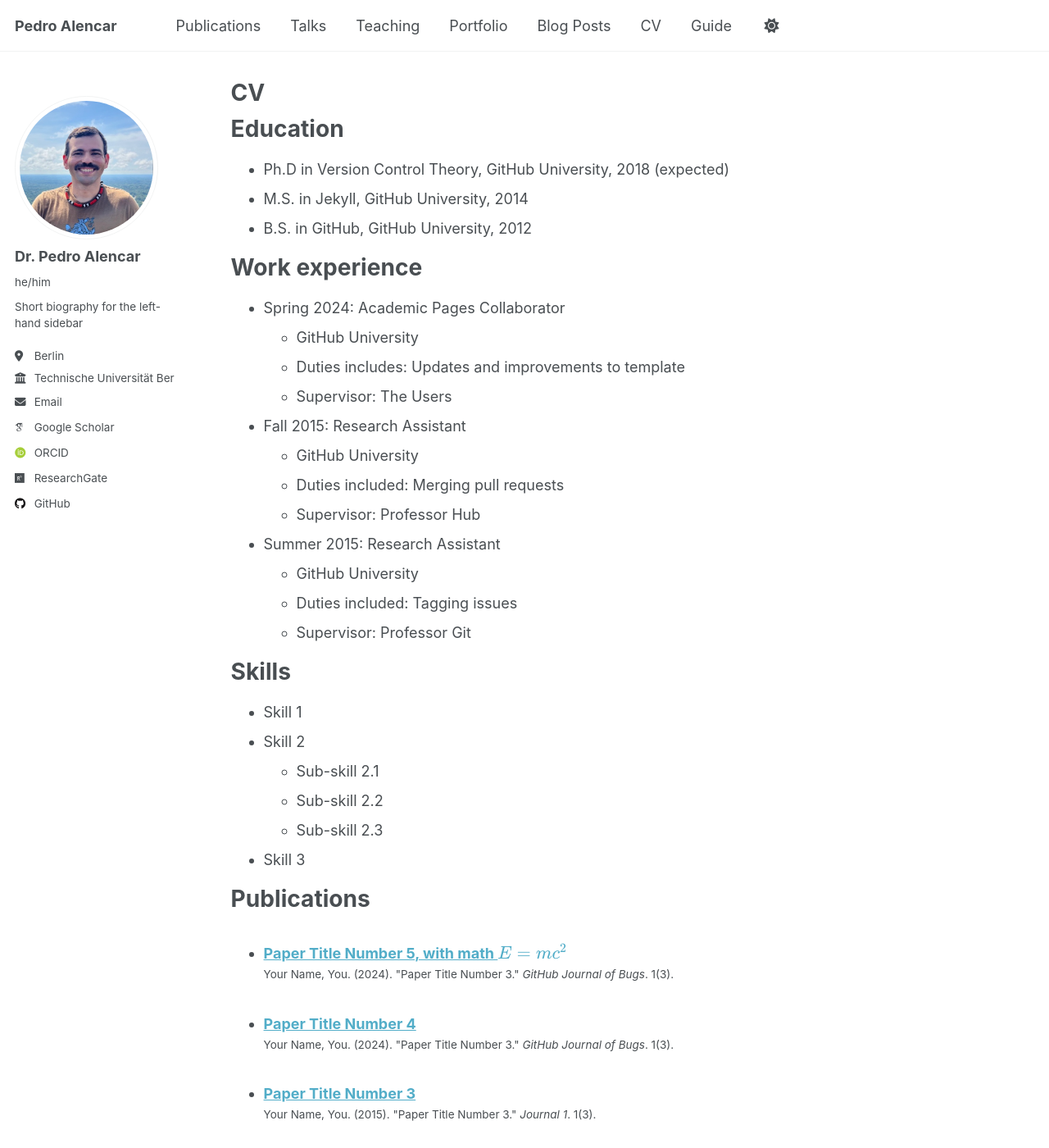
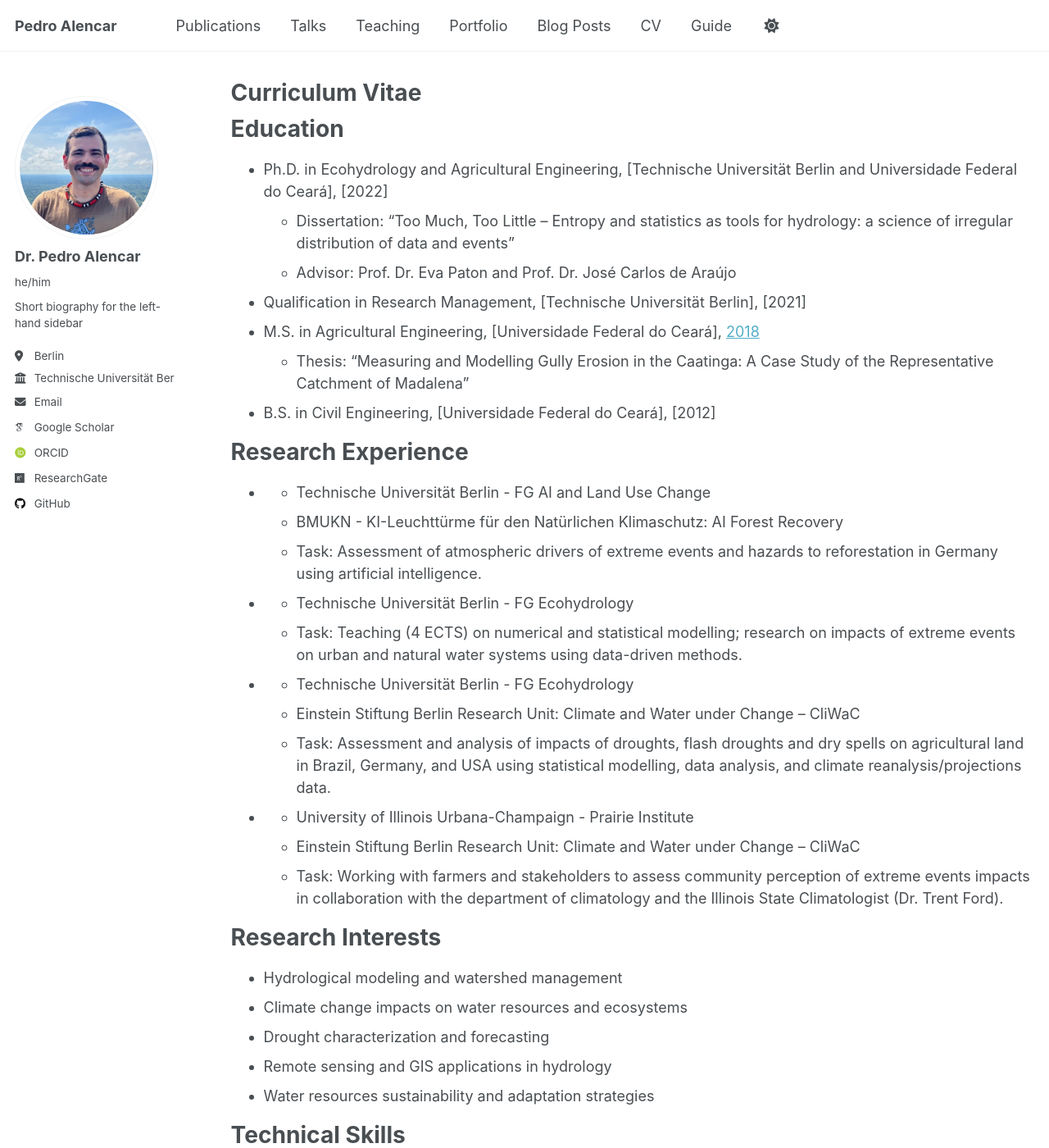
Before and after one commit to pedroalencar1/pedroalencar1.github.io, a Jekyll site: the page built from _pages/cv.md, in a window 1280 px wide and 1400 px high. Shown: the whole window at 82% size. Built offline with Jekyll 4.4.1, drawn with Linux system fonts in a browser that asks for light colours; some web fonts are replaced; a script that is not in the unit is left out; some of the changed text lies outside the part shown.

Commit message:
Revise CV with updated education and experience
Updated CV with new education and research experience details, including recent degrees and roles.

```diff
--- a/_pages/cv.md
+++ b/_pages/cv.md
@@ -1,6 +1,6 @@
 ---
 layout: archive
-title: "CV"
+title: "Curriculum Vitae"
 permalink: /cv/
 author_profile: true
 redirect_from:
@@ -11,35 +11,49 @@ redirect_from:
 
 Education
 ======
-* Ph.D in Version Control Theory, GitHub University, 2018 (expected)
-* M.S. in Jekyll, GitHub University, 2014
-* B.S. in GitHub, GitHub University, 2012
+* Ph.D. in Ecohydrology and Agricultural Engineering, [Technische Universität Berlin and Universidade Federal do Ceará], [2022]
+  * Dissertation: "Too Much, Too Little -- Entropy and statistics as tools for hydrology: a science of irregular distribution of data and events"
+  * Advisor: Prof. Dr. Eva Paton and Prof. Dr. José Carlos de Araújo
+* Qualification in Research Management, [Technische Universität Berlin], [2021]
+* M.S. in Agricultural Engineering, [Universidade Federal do Ceará], [2018]
+  * Thesis: "Measuring and Modelling Gully Erosion in the Caatinga: A Case Study of the Representative Catchment of Madalena"
+* B.S. in Civil Engineering, [Universidade Federal do Ceará], [2012]
 
-Work experience
+Research Experience
 ======
-* Spring 2024: Academic Pages Collaborator
-  * GitHub University
-  * Duties includes: Updates and improvements to template
-  * Supervisor: The Users
+* [2025 - ]: Postdoctoral Researcher
+  * Technische Universität Berlin - FG AI and Land Use Change
+  * BMUKN - KI-Leuchttürme für den Natürlichen Klimaschutz: AI Forest Recovery
+  * Task: Assessment of atmospheric drivers of extreme events and hazards to reforestation in Germany using artificial intelligence.
 
-* Fall 2015: Research Assistant
-  * GitHub University
-  * Duties included: Merging pull requests
-  * Supervisor: Professor Hub
+* [2024 - 2025]: WiMi/Lecturer
+  * Technische Universität Berlin - FG Ecohydrology
+  * Task: Teaching (4 ECTS) on numerical and statistical modelling; research on impacts of extreme events on urban and natural water systems using data-driven methods.
 
-* Summer 2015: Research Assistant
-  * GitHub University
-  * Duties included: Tagging issues
-  * Supervisor: Professor Git
+* [2022 - 2024]: Postdoctoral Researcher
+  * Technische Universität Berlin - FG Ecohydrology
+  * Einstein Stiftung Berlin Research Unit: Climate and Water under Change -- CliWaC
+  * Task: Assessment and analysis of impacts of droughts, flash droughts and dry spells on agricultural land in Brazil, Germany, and USA using statistical modelling, data analysis, and climate reanalysis/projections data.
 
-Skills
+* [Oct. 2023 - Jan. 2024]: Visiting Researcher
+  * University of Illinois Urbana-Champaign - Prairie Institute
+  * Einstein Stiftung Berlin Research Unit: Climate and Water under Change -- CliWaC
+  * Task: Working with farmers and stakeholders to assess community perception of extreme events impacts in collaboration with the department of climatology and the Illinois State Climatologist (Dr. Trent Ford).
+
+Research Interests
 ======
-* Skill 1
-* Skill 2
-  * Sub-skill 2.1
-  * Sub-skill 2.2
-  * Sub-skill 2.3
-* Skill 3
+* Hydrological modeling and watershed management
+* Climate change impacts on water resources and ecosystems
+* Drought characterization and forecasting
+* Remote sensing and GIS applications in hydrology
+* Water resources sustainability and adaptation strategies
+
+Technical Skills
+======
+* **Programming Languages**: Python, R, MATLAB, SQL
+* **GIS and Remote Sensing**: ArcGIS, QGIS, Google Earth Engine, ENVI
+* **Data Analysis**: Statistical modeling, time series analysis, machine learning, Entropy and Information Theory
+* **Tools**: Git, LaTeX, Jupyter, RStudio
 
 Publications
 ======
@@ -47,18 +61,39 @@ Publications
     {% include archive-single-cv.html %}
   {% endfor %}</ul>
 
-Talks
+Conference Presentations
 ======
   <ul>{% for post in site.talks reversed %}
     {% include archive-single-talk-cv.html  %}
   {% endfor %}</ul>
 
-Teaching
+Teaching Experience
 ======
   <ul>{% for post in site.teaching reversed %}
     {% include archive-single-cv.html %}
   {% endfor %}</ul>
 
-Service and leadership
+Professional Service
 ======
-* Currently signed in to 43 different slack teams
+* Reviewer for HESS, NHESS, JoH, STOTEN, WRR and Commun. Earth Environ
+* Guest editor for the special issue "Current and future water-related risks in the Berlin–Brandenburg region" in the journal NHESS
+* Member of [Co-creating Water Knowledge Working Group], [Since 2023]
+* Committee member for [Drought in the Anthropocene Working Group], [Since 2022]
+
+Grants and Awards
+======
+* [2024]: [Transdisciplinary Research Grant], [€ 10,000.00], [TD-LAB]
+* [2023]: [CAPES Thesis Award - Brazilian prize for best PhD thesis], [€ 20,000.00], [CAPES]
+* [2019-2022]: [Double Degree grant], [€ 55,000.00], [DAAD]
+* [2018]: [CAPES PhD Stipend], [€ 15,000.00], [CAPES]
+<!-- * [Year]: [Scholarship/Fellowship Name] -->
+
+Additional Information
+======
+* **Languages**: English (fluent), Portuguese (native), German (intermediate)
+* **Fieldwork Experience**: [Brief description of field campaigns]
+* **Collaborations**: Brazil, Netherlands, UK, USA, Canada, and Guatemala [institutions/countries]
+
+---
+
+*For a complete and up-to-date CV, please contact me directly or download the PDF version (if available in the [files](/files/) section).*
```
